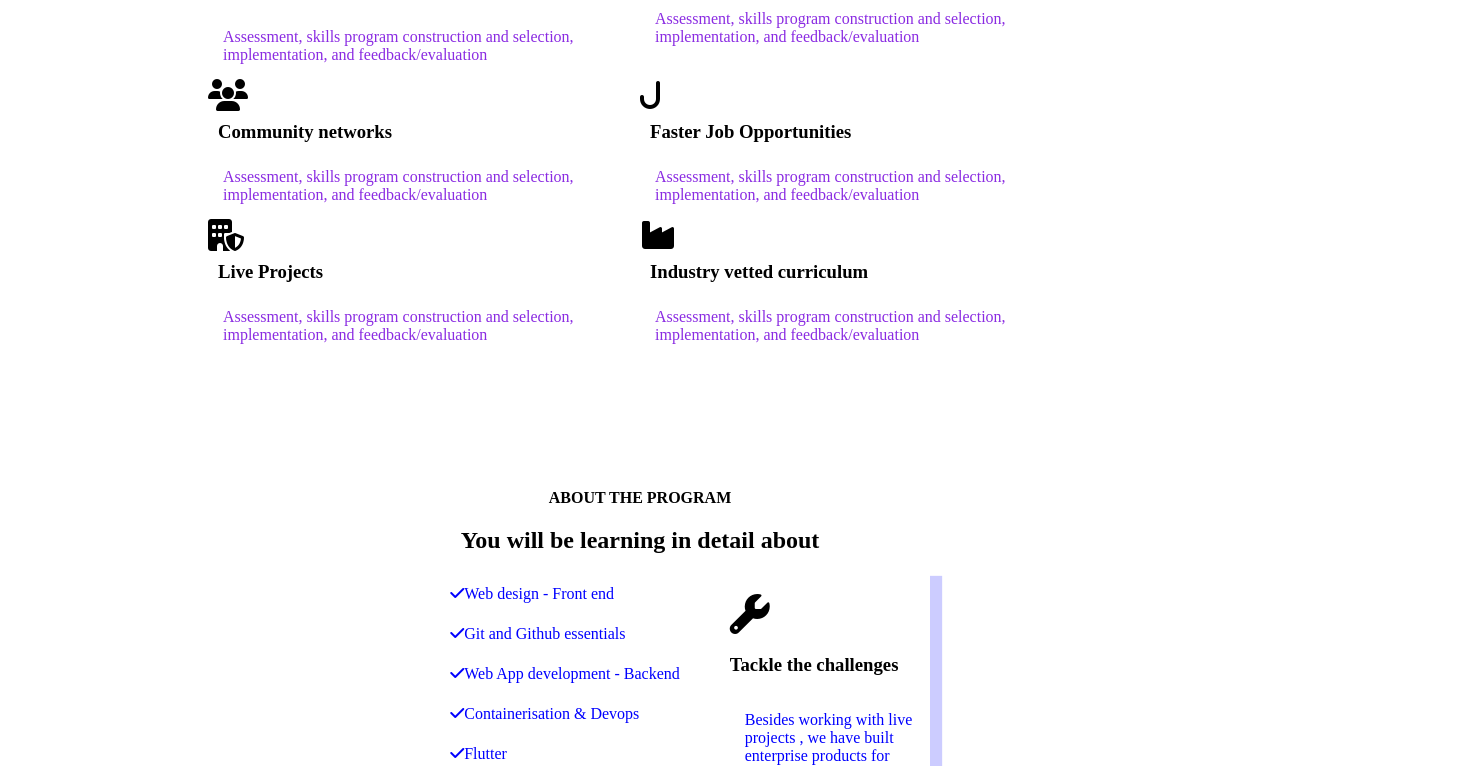
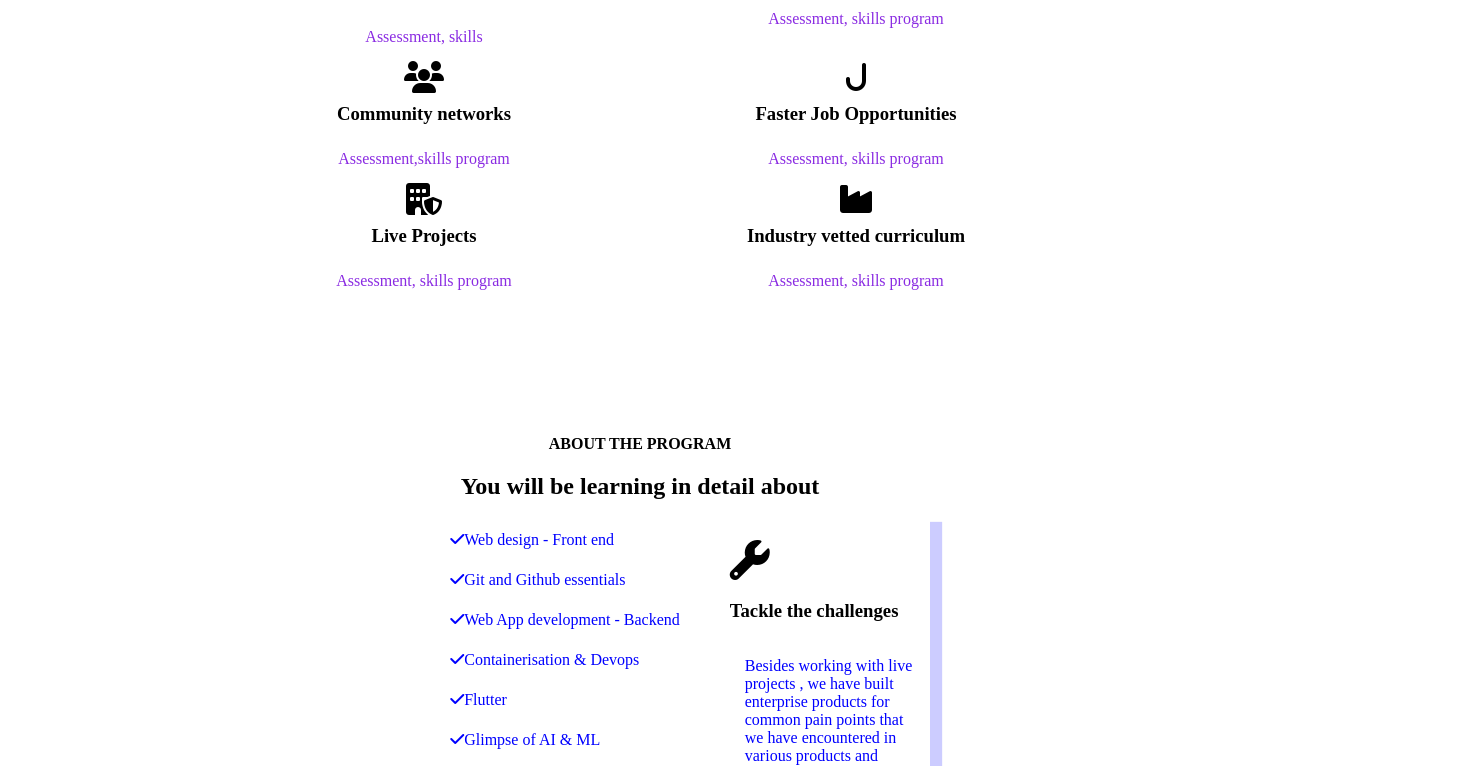
Before and after one commit to sabeenashaji/efuturex, a plain HTML site: page index.html in a window 1280 px wide. Shown: the part 542-1308 px from the top of the page, 1476 px wide, since content can reach past the window. Drawn offline with Linux system fonts and the light colour scheme.

Commit message:
re arranged

```diff
--- a/index.html
+++ b/index.html
@@ -45,42 +45,42 @@
                     <i class="fa-brands fa-slack"></i>
                 </span>
                 <h3>Skill Enhancement</h3>
-                <p>Assessment, skills program construction and selection, implementation, and feedback/evaluation</p>
+                <p>Assessment, skills </p>
             </div>
             <div>
                 <span>
                     <i class="fa-solid fa-dollar-sign iconsize"></i>
                 </span>
                 <h3>Become A professional</h3>
-                <p>Assessment, skills program construction and selection, implementation, and feedback/evaluation</p>
+                <p>Assessment, skills program</p>
             </div>
             <div>
                 <span>
                     <i class="fa-solid fa-users iconsize"></i>
                 </span>
                 <h3>Community networks</h3>
-                <p>Assessment, skills program construction and selection, implementation, and feedback/evaluation</p>
+                <p>Assessment,skills program</p>
             </div>
             <div class="col-4">
                 <span>
                     <i class="fa-solid fa-j iconsize"></i>
                 </span>
                 <h3>Faster Job Opportunities</h3>
-                <p>Assessment, skills program construction and selection, implementation, and feedback/evaluation</p>
+                <p>Assessment, skills program</p>
             </div>
             <div class="col-4">
                 <span>
                     <i class="fa-solid fa-building-shield iconsize"></i>
                 </span>
                 <h3>Live Projects</h3>
-                <p>Assessment, skills program construction and selection, implementation, and feedback/evaluation</p>
+                <p>Assessment, skills program</p>
             </div>
             <div class="col-4">
                 <span>
                     <i class="fa-solid fa-industry iconsize"></i>
                 </span>
                 <h3>Industry vetted curriculum</h3>
-                <p>Assessment, skills program construction and selection, implementation, and feedback/evaluation</p>
+                <p>Assessment, skills program</p>
             </div>
         </div>
     </section>
@@ -122,8 +122,6 @@
             <img src="https://efuturex.com/assets/svg/programming/bootstrap-logo.svg" alt="" width="125" class="imagegap">
             <img src="https://efuturex.com/assets/svg/programming/282806_jquery_logo_icon.svg" alt="" width="125" class="imagegape">
             <img src="https://efuturex.com/assets/svg/programming/react-js.svg         " alt="" width="125" class="imagegap">
-        </div>
-        <div class="flex j-content">
             <img src="https://efuturex.com/assets/svg/programming/icons8-python.svg" alt="" width="125" class="imagegap">
             <img src="https://efuturex.com/assets/svg/programming/icons8-django.svg" alt="" width="125" class="imagegap">
         </div>
--- a/style.css
+++ b/style.css
@@ -85,6 +85,11 @@ a{
     color: blue;
     padding-left: 100px;
     list-style: none;
+
+}
+.flex j-content{
+    display: grid;
+    grid-template-columns: repeat( auto-fit, minmax(400px, 1fr) );
 
 }
 .challenge p{
@@ -191,6 +196,9 @@ footer h4{
 footer p{
     font-size: 1rem;
 }
+.row1{
+    text-align: center;
+}
 
 
 
```
